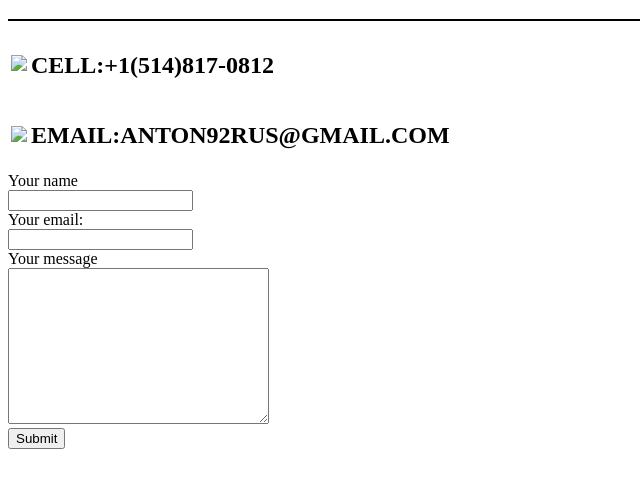
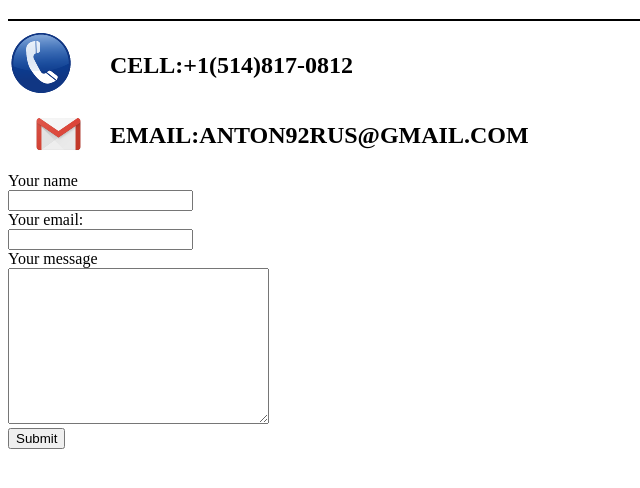
Before and after one commit to AntonSuperCoder/CV, a plain HTML site: page contact.html in a window 1280 px wide. Shown: the part 102-590 px from the top of the page, without its empty margins (0-640 px from the left). Drawn offline with Linux system fonts and the light colour scheme.

Commit message:
Update contact.html

```diff
--- a/contact.html
+++ b/contact.html
@@ -10,13 +10,13 @@
         <hr color="black">
 <table>
 <tr>
-    <td><img src="phone.png"></td>
+    <td><img src="images/phone.png"></td>
     <td><h2>CELL:+1(514)817-0812</h2></td>
 
 
 </tr>
 <tr>
-    <td><img src="gmail.png"> </td>
+    <td><img src="images/gmail.png"> </td>
     <td><h2>EMAIL:ANTON92RUS@GMAIL.COM</h2></td>
 
 
```
